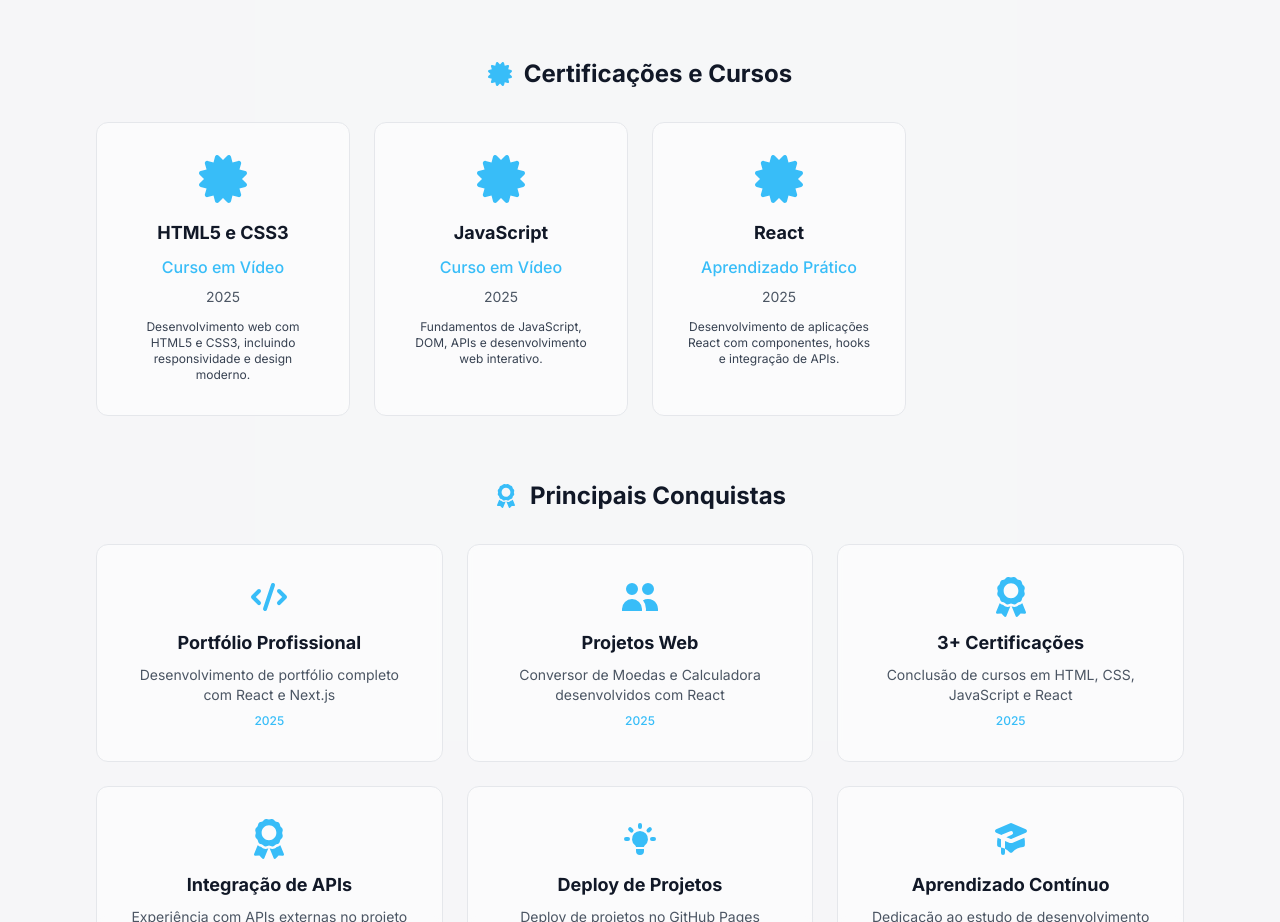
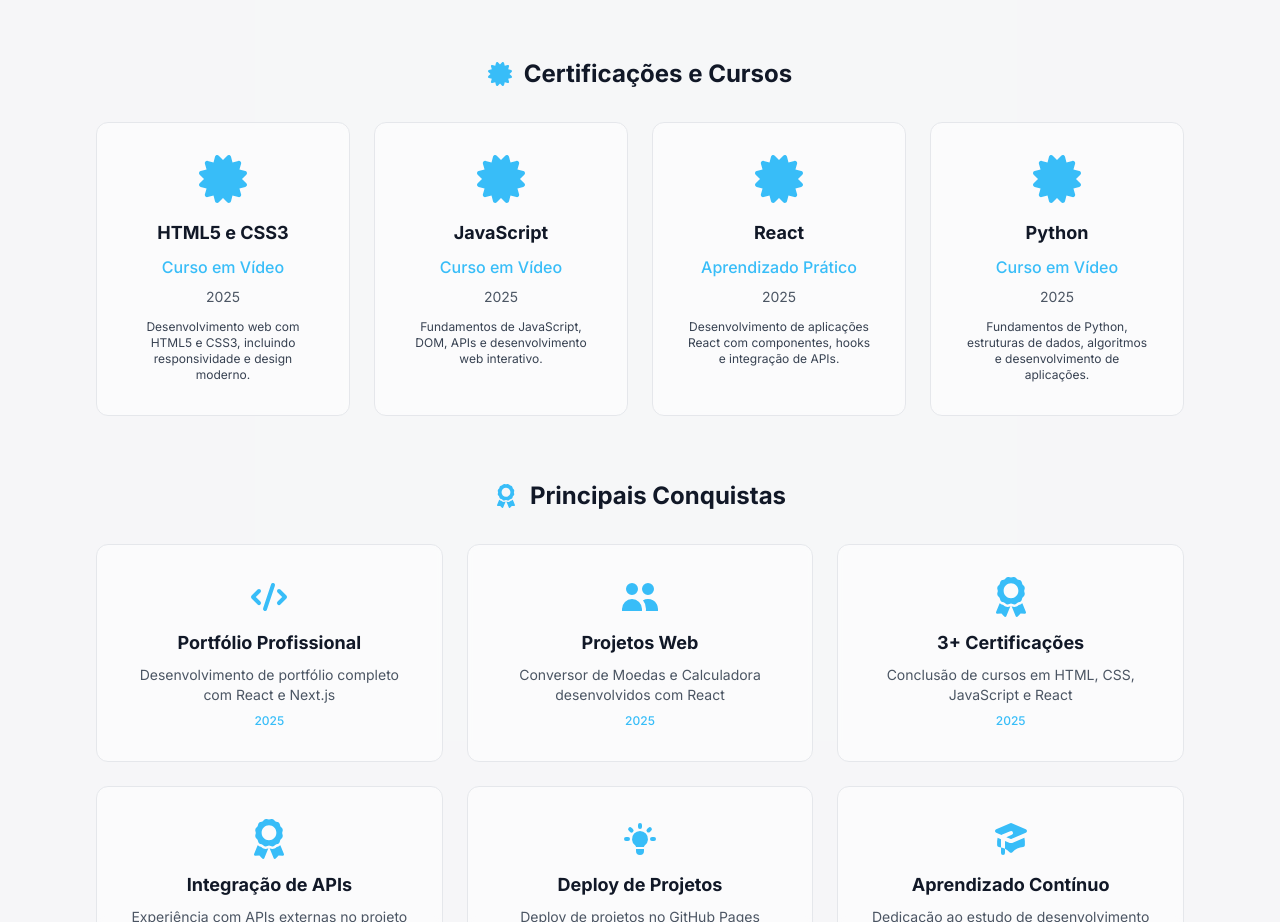
Before and after one commit to CostaCodesFullStack/Portfolio, a Next.js app: page / in a window 1280 px wide. Shown: the part 6880-7802 px from the top of the page. Built offline with nearby package versions, Linux system fonts and the light colour scheme.

Commit message:
adicionando certificado Python

```diff
--- a/components/sections/Experience.tsx
+++ b/components/sections/Experience.tsx
@@ -86,6 +86,13 @@ const Experience = () => {
       date: '2025',
       icon: FaCertificate,
       description: t.experience.certificationDetails.react
+    },
+    {
+      title: t.experience.certificationsList.python,
+      issuer: 'Curso em Vídeo',
+      date: '2025',
+      icon: FaCertificate,
+      description: t.experience.certificationDetails.python
     }
   ]
 
--- a/contexts/TranslationContext.tsx
+++ b/contexts/TranslationContext.tsx
@@ -105,6 +105,7 @@ interface Translation {
       htmlCss: string
       javascript: string
       react: string
+      python: string
     }
     achievementsList: {
       portfolio: string
@@ -133,6 +134,7 @@ interface Translation {
       htmlCss: string
       javascript: string
       react: string
+      python: string
     }
     achievementDetails: {
       portfolio: string
@@ -363,7 +365,8 @@ const translations: Record<Language, Translation> = {
       certificationsList: {
         htmlCss: 'HTML5 e CSS3',
         javascript: 'JavaScript',
-        react: 'React'
+        react: 'React',
+        python: 'Python'
       },
       achievementsList: {
         portfolio: 'Portfólio Profissional',
@@ -408,7 +411,8 @@ const translations: Record<Language, Translation> = {
       certificationDetails: {
         htmlCss: 'Desenvolvimento web com HTML5 e CSS3, incluindo responsividade e design moderno.',
         javascript: 'Fundamentos de JavaScript, DOM, APIs e desenvolvimento web interativo.',
-        react: 'Desenvolvimento de aplicações React com componentes, hooks e integração de APIs.'
+        react: 'Desenvolvimento de aplicações React com componentes, hooks e integração de APIs.',
+        python: 'Fundamentos de Python, estruturas de dados, algoritmos e desenvolvimento de aplicações.'
       },
       achievementDetails: {
         portfolio: 'Desenvolvimento de portfólio completo com React e Next.js',
@@ -637,7 +641,8 @@ const translations: Record<Language, Translation> = {
       certificationsList: {
         htmlCss: 'HTML5 and CSS3',
         javascript: 'JavaScript',
-        react: 'React'
+        react: 'React',
+        python: 'Python'
       },
       achievementsList: {
         portfolio: 'Professional Portfolio',
@@ -682,7 +687,8 @@ const translations: Record<Language, Translation> = {
       certificationDetails: {
         htmlCss: 'Web development with HTML5 and CSS3, including responsiveness and modern design.',
         javascript: 'JavaScript fundamentals, DOM, APIs and interactive web development.',
-        react: 'React application development with components, hooks and API integration.'
+        react: 'React application development with components, hooks and API integration.',
+        python: 'Python fundamentals, data structures, algorithms and application development.'
       },
       achievementDetails: {
         portfolio: 'Complete portfolio development with React and Next.js',
```
